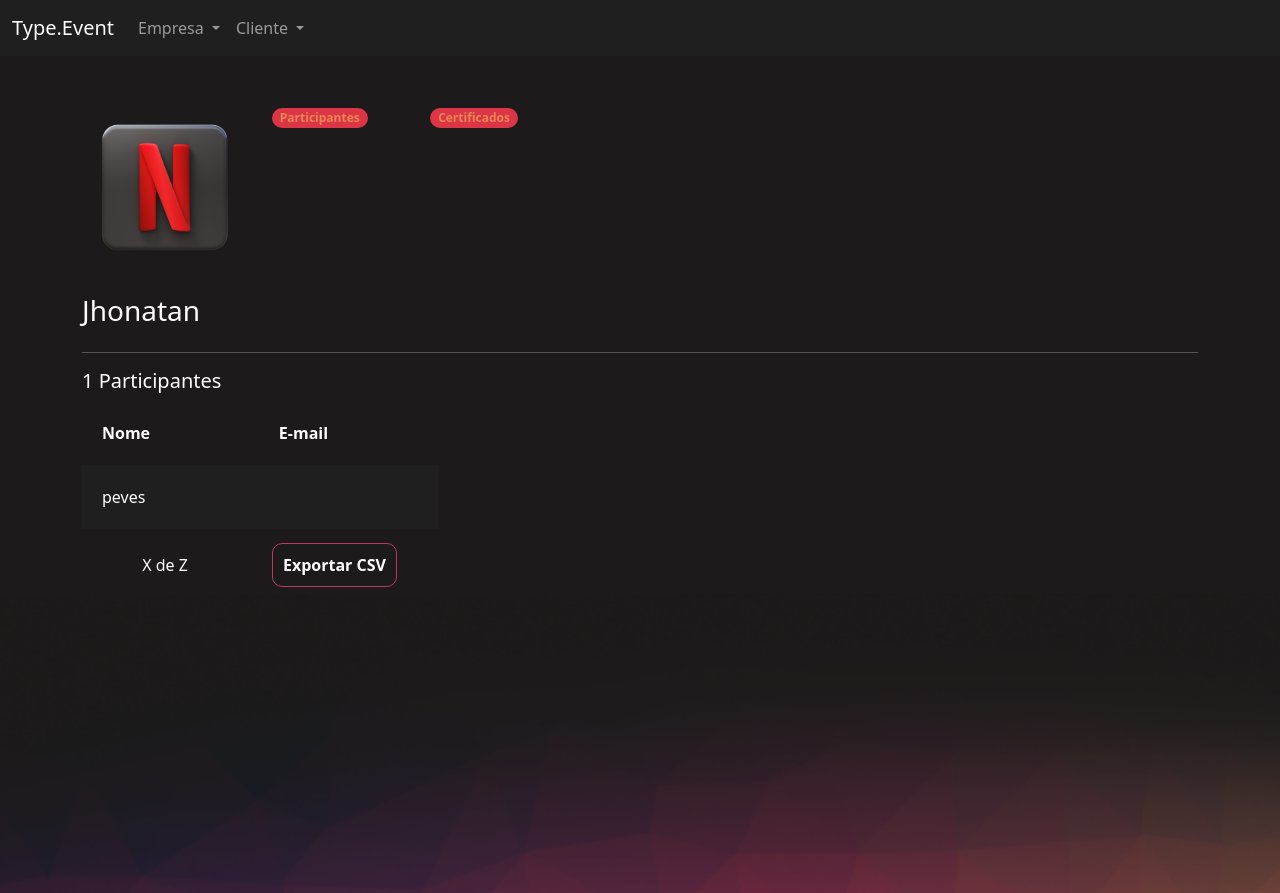
After one commit to jhonatan-oliveiradev/type.event, a Django app: page /eventos/participantes_evento/1/ in a window 1280 px wide. The commit adds this page. Run offline with Django 4.2, Linux system fonts and the light colour scheme; a user stored in the database is signed in; data comes from the database, SQL or seed files in the repository; parts of the project's set-up code (start-up, migrations or seed data) failed here and were passed over.

Commit message:
construction: feat: participantes_evento created

```diff
--- a/eventos/templates/gerenciar_evento.html
+++ b/eventos/templates/gerenciar_evento.html
@@ -34,7 +34,7 @@
 
         {% for evento in eventos %}
             <tr class="{% cycle 'linha' 'linha2' %}">
-                <td width="10%"><a href="#"><img width="100%" src="/media/{{evento.logo}}"></a></td>
+                <td width="10%"><a href="{% url 'participantes_evento' evento.id %}"><img width="100%" src="/media/{{evento.logo}}"></a></td>
                 <td>{{evento.nome}}</td>
                 <td>{{evento.descricao}}</td>
                 <td>{{evento.data_inicio}}</td>
--- /dev/null
+++ b/eventos/templates/participantes_evento.html
@@ -0,0 +1,72 @@
+{% extends "bases/base_evento.html" %} {% load static %} {% block 'importacoes' %}
+<link href="{% static 'evento/css/gerenciar_evento.css' %}" rel="stylesheet" />
+{% endblock %} {% block 'conteudo' %}
+<div class="container">
+	<br />
+	{% if messages %} {% for message in messages %}
+	<div class="alert {{ message.tags }}">{{ message }}</div>
+	{% endfor %} {% endif %}
+	<br />
+	<div class="row">
+		<div class="col-md-2">
+			<img width="100%" src="/media/{{evento.logo}}" />
+			<br />
+			<br />
+			<h3>{{evento.nome}}</h3>
+		</div>
+
+		<div class="col-md">
+			<div class="row">
+				<div class="col-md-2">
+					<span class="badge rounded-pill text-bg-danger"
+						><a class="link" href="{% url 'participantes_evento' evento.id %}"
+							>Participantes</a
+						></span
+					>
+				</div>
+				<div class="col-md-2">
+					<span class="badge rounded-pill text-bg-danger"
+						><a class="link" href="">Certificados</a></span
+					>
+				</div>
+			</div>
+		</div>
+	</div>
+	<hr />
+
+	<div class="row">
+		<h5>{{evento.participantes.all.count}} Participantes</h5>
+
+		<div class="col-md-4">
+			<table>
+				<tr>
+					<th>Nome</th>
+					<th>E-mail</th>
+				</tr>
+				{% for participante in participantes %}
+				<tr class="{% cycle 'linha' 'linha2' %}">
+					<td>{{participante.username}}</td>
+					<td>{{participante.email}}</td>
+				</tr>
+				{% endfor %}
+			</table>
+			<br />
+			<div class="row">
+				<div class="col-md text-center">
+					<p>X de Z</p>
+				</div>
+
+				<div class="col-md">
+					<a
+						href="{% url 'gerar_csv' evento.id %}"
+						class="btn-principal"
+						style="text-decoration: none"
+						>Exportar CSV</a
+					>
+				</div>
+			</div>
+		</div>
+	</div>
+</div>
+
+{% endblock %}
--- a/eventos/urls.py
+++ b/eventos/urls.py
@@ -5,4 +5,6 @@ urlpatterns = [
     path("novo_evento/", views.novo_evento, name="novo_evento"),
     path("gerenciar_evento/", views.gerenciar_evento, name="gerenciar_evento"),
     path('inscrever_evento/<int:id>/', views.inscrever_evento, name="inscrever_evento"),
+    path('participantes_evento/<int:id>/', views.participantes_evento, name="participantes_evento"),
+    path('gerar_csv/<int:id>/', views.gerar_csv, name="gerar_csv"),
 ]
--- a/eventos/views.py
+++ b/eventos/views.py
@@ -1,8 +1,14 @@
+import csv
+import os
+from secrets import token_urlsafe
 from django.contrib import messages
 from django.contrib.messages import constants
+from django.http import Http404
 from django.shortcuts import get_object_or_404, redirect, render
 from django.contrib.auth.decorators import login_required
 from django.urls import reverse
+
+from type_event import settings
 from .models import Evento
 
 
@@ -66,5 +72,38 @@ def inscrever_evento(request, id):
         evento.participantes.add(request.user)
         evento.save()
 
-        messages.add_message(request, constants.SUCCESS, "Inscrição realizada com sucesso.")
+        messages.add_message(
+            request, constants.SUCCESS, "Inscrição realizada com sucesso."
+        )
         return redirect(reverse("inscrever_evento", kwargs={"id": id}))
+
+
+def participantes_evento(request, id):
+    evento = get_object_or_404(Evento, id=id)
+    if not evento.criador == request.user:
+        raise Http404("Esse evento não é seu")
+    if request.method == "GET":
+        participantes = evento.participantes.all()[::3]
+        return render(
+            request,
+            "participantes_evento.html",
+            {"evento": evento, "participantes": participantes},
+        )
+
+
+def gerar_csv(request, id):
+    evento = get_object_or_404(Evento, id=id)
+    if not evento.criador == request.user:
+        raise Http404("Esse evento não é seu")
+    participantes = evento.participantes.all()
+
+    token = f"{token_urlsafe(6)}.csv"
+    path = os.path.join(settings.MEDIA_ROOT, token)
+
+    with open(path, "w") as arq:
+        writer = csv.writer(arq, delimiter=",")
+        for participante in participantes:
+            x = (participante.username, participante.email)
+            writer.writerow(x)
+
+    return redirect(f"/media/{token}")
--- /dev/null
+++ b/media/X-nHs1dN.csv
@@ -0,0 +1 @@
+peves,
```
